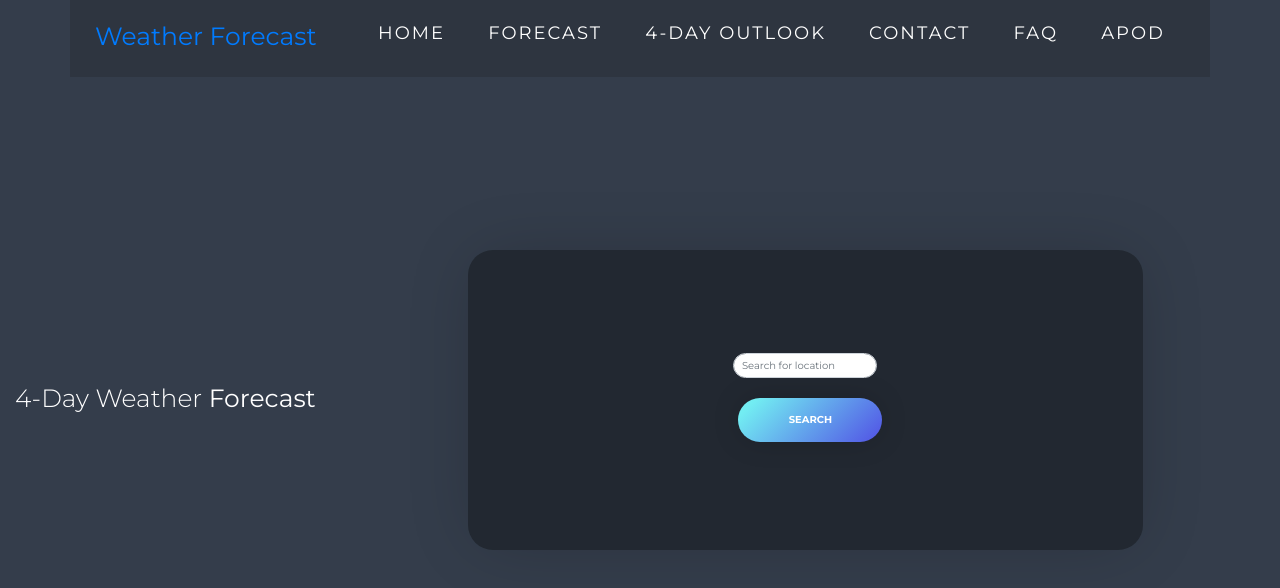
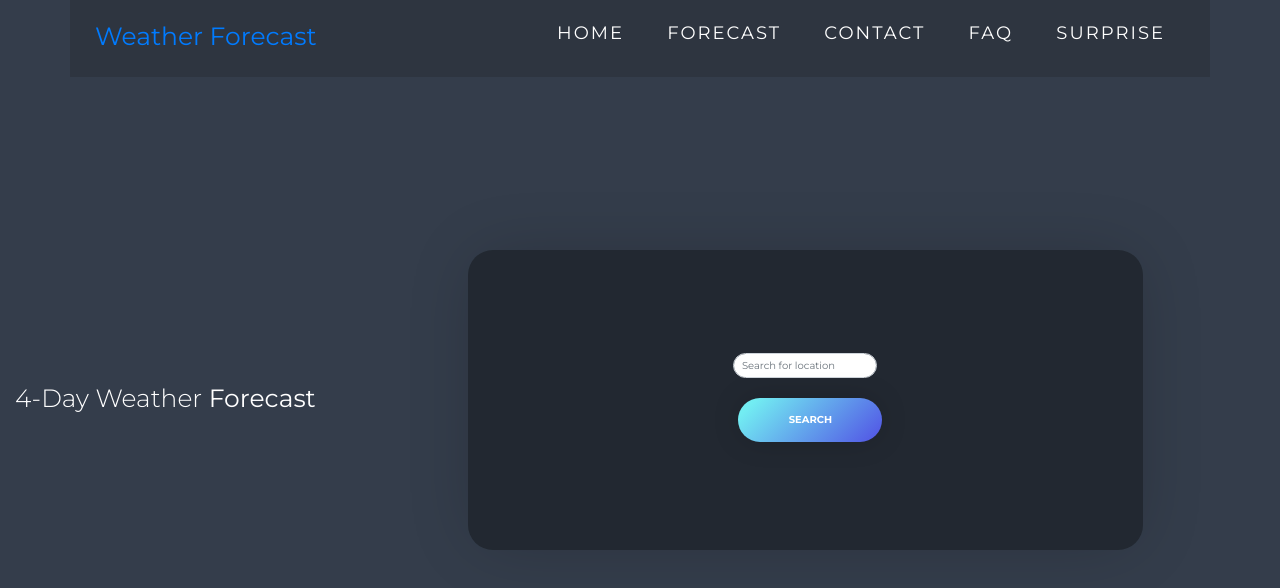
Before and after one commit to haziqakid/Asg2_gRPWork, a plain HTML site: page day.html in a window 1280 px wide. Drawn offline with nearby package versions, Linux system fonts and the light colour scheme.

Commit message:
corrected name for nav

```diff
--- a/day.html
+++ b/day.html
@@ -26,10 +26,9 @@
                         <ul>
                             <li><a data-text="Home" href="./index.html">Home</a></li>
                             <li><a data-text="Forecast" href="./forecast.html">Forecast</a></li>
-                            <li><a data-text="4-Day" href="./day.html">4-Day Outlook</a></li>
                             <li><a data-text="Home" href="./index.html">Contact</a></li>
                             <li><a data-text="FAQ" href="./faq.html">FAQ</a></li>
-                            <li><a data-text="APOD" href="./apod.html">APOD</a></li>
+                            <li><a data-text="APOD" href="./apod.html">Surprise</a></li>
                         </ul>
                     </div>
                 </div>
```
Also changed, not shown: index.html (+1 -1 lines).
